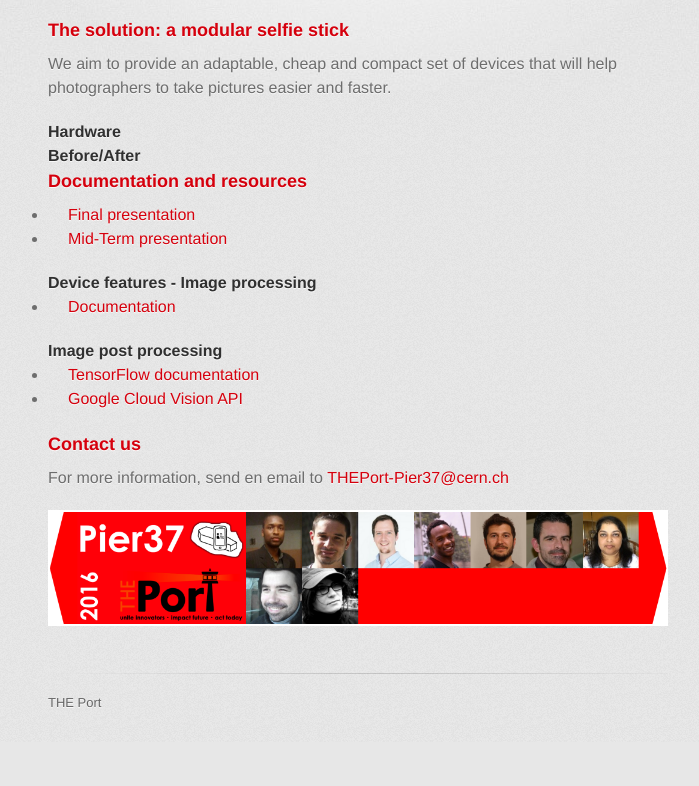
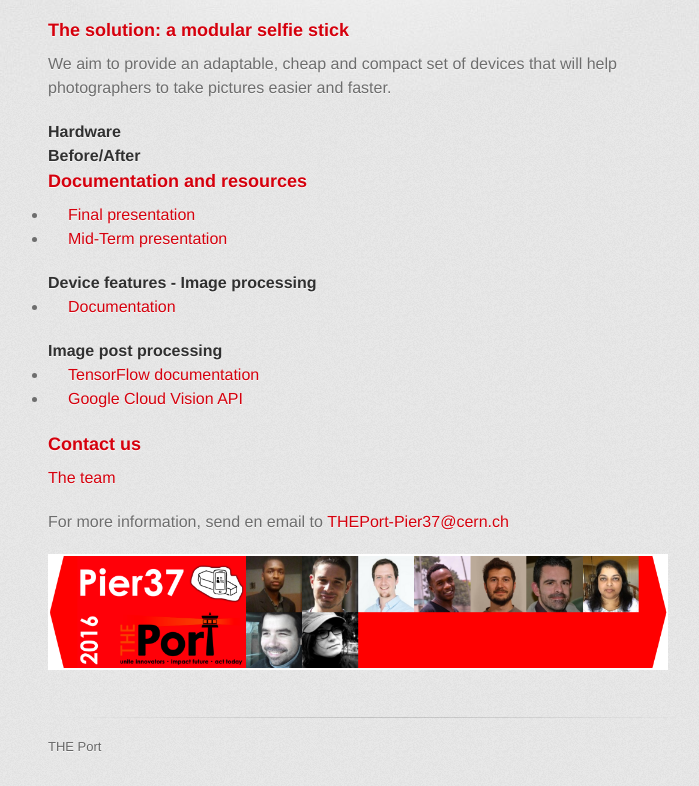
Before and after one commit to THEPortatCERN/Hackathon2016-Pier37, a plain HTML site: page index.html in a window 1280 px wide. Shown: the part 483-1269 px from the top of the page, without its empty margins (282-981 px from the left). Before the commit the page ends 1225 px from the top, so only its background shows below. Drawn offline with nearby package versions, Linux system fonts and the light colour scheme; a web font is replaced by a local one.

Commit message:
Info on team, contact us section

```diff
--- a/index.html
+++ b/index.html
@@ -81,8 +81,10 @@
             </a>
             Contact us
           </h3>
+		  <p><a href="http://theport.ch/home/the-port-2016/#team-pier37">The team</a></p>
           <p>For more information, send en email to <a href="mail:THEPort-Pier37@cern.ch">THEPort-Pier37@cern.ch</a></p>
-          <img src="images/THE_Port_2016___THE_Port.png">
+          <a href="http://theport.ch/home/the-port-2016/#team-pier37"><img src="images/THE_Port_2016___THE_Port.png"></a>
+
 
 
         </section>
```
